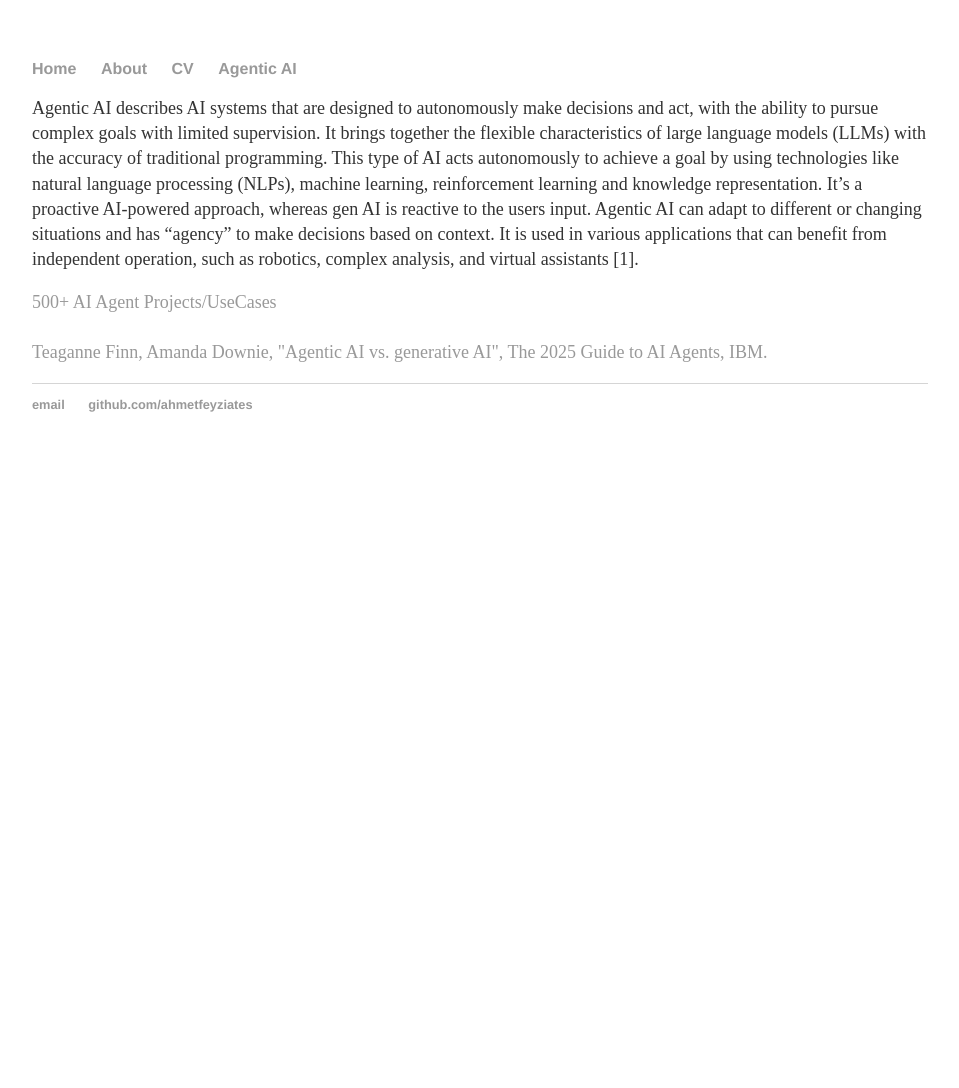
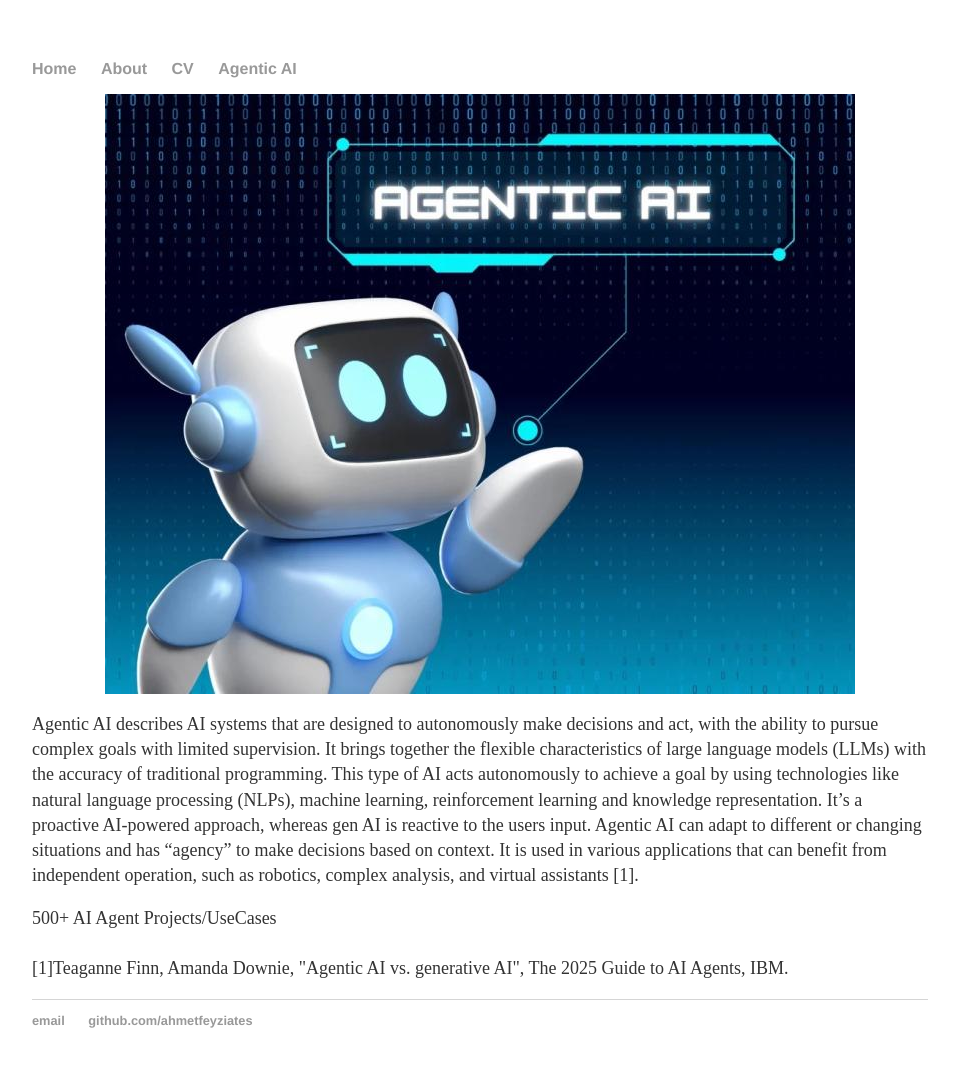
Before and after one commit to ahmetfeyziates/ahmetfeyziates.github.io, a Jekyll site: the page built from agentic/index.html, in a window 1280 px wide. Shown: the whole page, without its empty margins (160-1119 px from the left). Built offline with Jekyll 4.4.1, drawn with Linux system fonts in a browser that asks for light colours; before the commit the page ends 900 px from its top, so only the background shows below that.

Commit message:
Update index.html

```diff
--- a/agentic/index.html
+++ b/agentic/index.html
@@ -2,6 +2,7 @@
 layout: default
 title: Ahmet Feyzi Ates, Agentic AI
 ---
+<img src="../images/agentic.jpg" alt="Agentic AI" style="display: block; margin: auto;">
 <p style="font-size: 18px;">Agentic AI describes AI systems that are designed to autonomously make decisions and act, with the ability to pursue complex
   goals with limited supervision. It brings together the flexible characteristics of large language models (LLMs) with the accuracy of traditional programming.
   This type of AI acts autonomously to achieve a goal by using technologies like natural language processing (NLPs), machine learning, reinforcement learning and
@@ -9,7 +10,7 @@ title: Ahmet Feyzi Ates, Agentic AI
   situations and has “agency” to make decisions based on context. It is used in various applications that can benefit from independent operation, such as robotics,
   complex analysis, and virtual assistants [1].
 </p>
-<p style="font-size: 18px;"><a href=https://www.ibm.com/think/topics/agentic-ai-vs-generative-ai>500+ AI Agent Projects/UseCases</a></p>
+<p style="font-size: 18px;"<a href=https://github.com/ashishpatel26/500-AI-Agents-Projects>500+ AI Agent Projects/UseCases</a></p>
 <p></p>
 <p></p>
-<p style="font-size: 18px;"><a href=https://github.com/ashishpatel26/500-AI-Agents-Projects>Teaganne Finn, Amanda Downie, "Agentic AI vs. generative AI", The 2025 Guide to AI Agents, IBM.</a></p>
+<p style="font-size: 18px;"<<a href=https://www.ibm.com/think/topics/agentic-ai-vs-generative-ai>[1]Teaganne Finn, Amanda Downie, "Agentic AI vs. generative AI", The 2025 Guide to AI Agents, IBM.</a></p>
```
